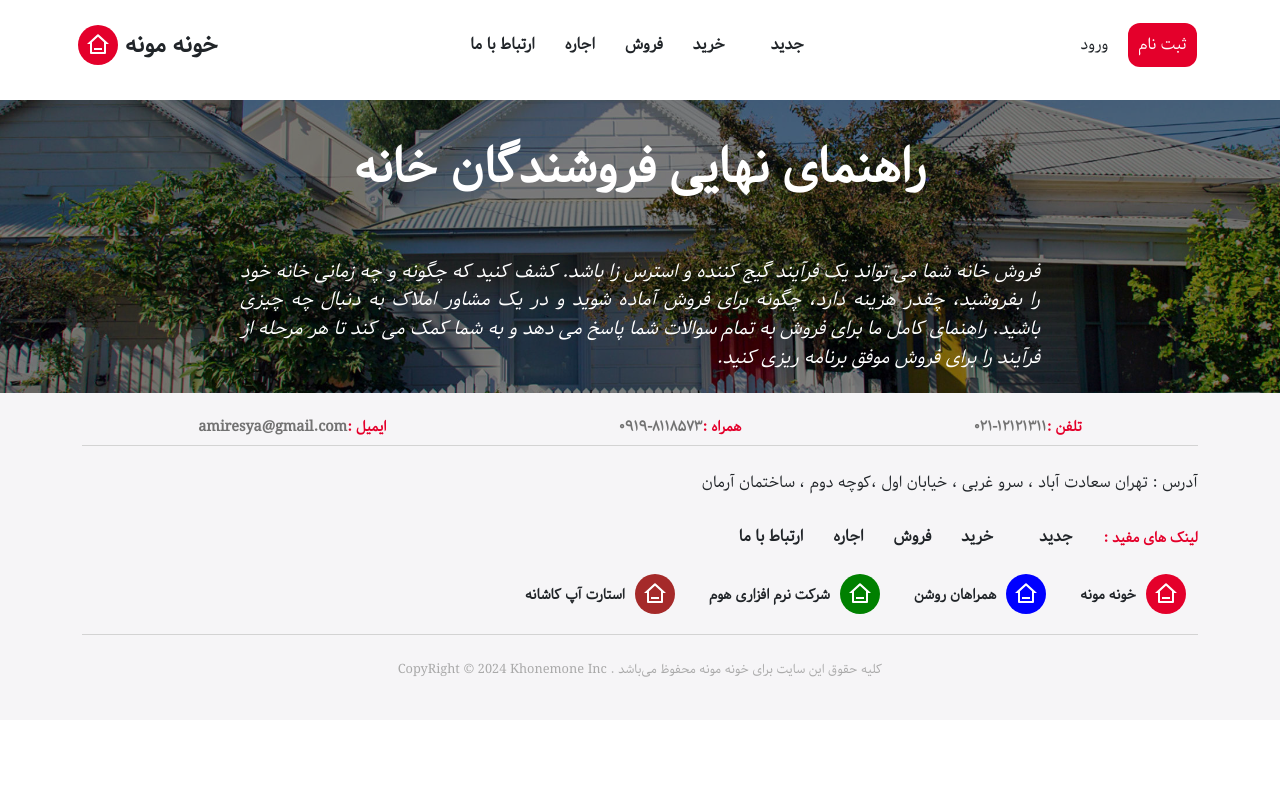
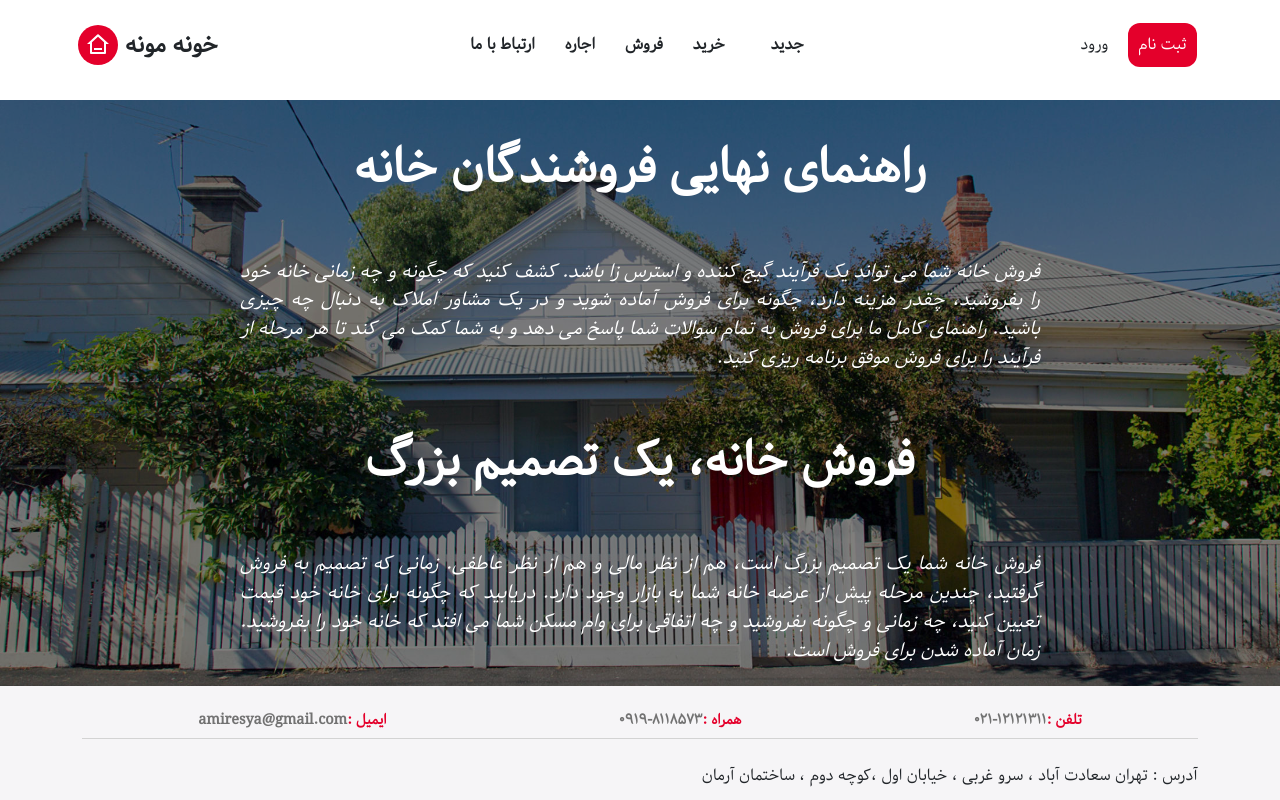
Before and after one commit to Amir-Yadavar/Home-mini, a Next.js app: page /sell in a window 1280 px wide. Shown: the top 800 px of the page. Built offline with nearby package versions, Linux system fonts and the light colour scheme.

Commit message:
edit header sale route ..

```diff
--- a/pages/sell/index.js
+++ b/pages/sell/index.js
@@ -10,15 +10,11 @@ function Sell() {
                 <p className={styles.text}>
                     فروش خانه شما می تواند یک فرآیند گیج کننده و استرس زا باشد. کشف کنید که چگونه و چه زمانی خانه خود را بفروشید، چقدر هزینه دارد، چگونه برای فروش آماده شوید و در یک مشاور املاک به دنبال چه چیزی باشید. راهنمای کامل ما برای فروش به تمام سوالات شما پاسخ می دهد و به شما کمک می کند تا هر مرحله از فرآیند را برای فروش موفق برنامه ریزی کنید.
                 </p>
-                {/* <p className={styles.text}>
+                <h2 className={styles.title}>فروش خانه، یک تصمیم بزرگ </h2>
+                <p className={styles.text}>
                     فروش خانه شما یک تصمیم بزرگ است، هم از نظر مالی و هم از نظر عاطفی. زمانی که تصمیم به فروش گرفتید، چندین مرحله پیش از عرضه خانه شما به بازار وجود دارد. دریابید که چگونه برای خانه خود قیمت تعیین کنید، چه زمانی و چگونه بفروشید و چه اتفاقی برای وام مسکن شما می افتد که خانه خود را بفروشید. زمان آماده شدن برای فروش است.
                 </p>
-                <p className={styles.text}>
-                    داشتن یک مشاور املاک مناسب می تواند تفاوت بین فروش خانه شما با قیمت عالی یا صرفاً رزرو کردن شما را ایجاد کند. تحقیقات و دانش محلی برای به دست آوردن بهترین عامل برای خانه شما بسیار مهم است. کشف کنید که چگونه بهترین نماینده را پیدا کنید، چگونه خانه خود را برای فروش بازاریابی کنید و خانه شما چقدر ارزش دارد.
-                </p>
-                <p className={styles.text}>
-                    ارائه هنگام آماده سازی خانه شما برای فروش کلیدی است، بنابراین این مرحله را نادیده نگیرید. فرقی نمی‌کند این یک چیدمان ساده و یک ظاهر طراحی شده باشد یا یک بازسازی کوچک برای افزایش ارزش، کشف کنید که خریداران در یک ملک برای فروش به دنبال چه چیزی هستند و اشتباهات رایج فروش را که باید اجتناب کنید.
-                </p> */}
+
             </div>
         </section>
     )
```
